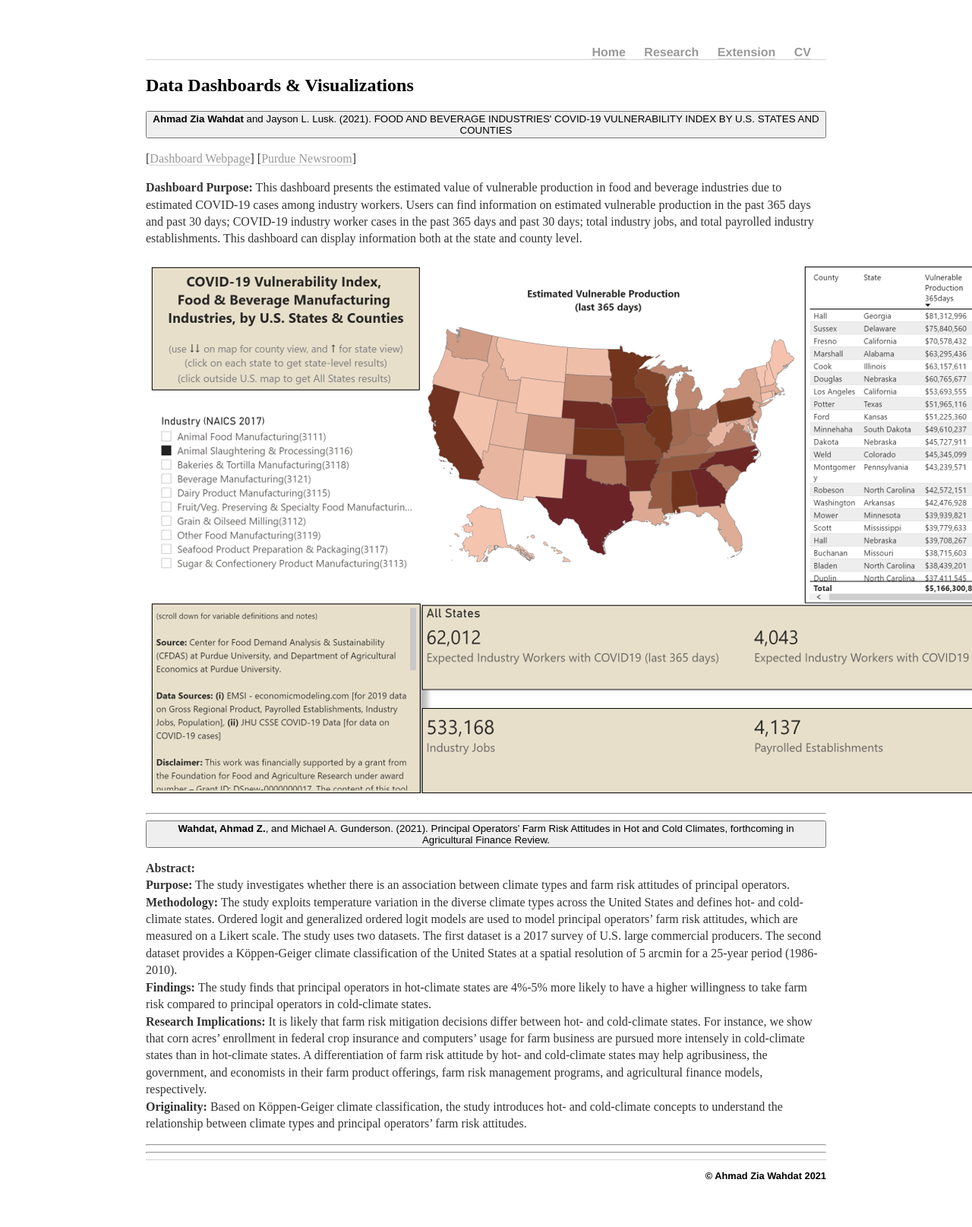
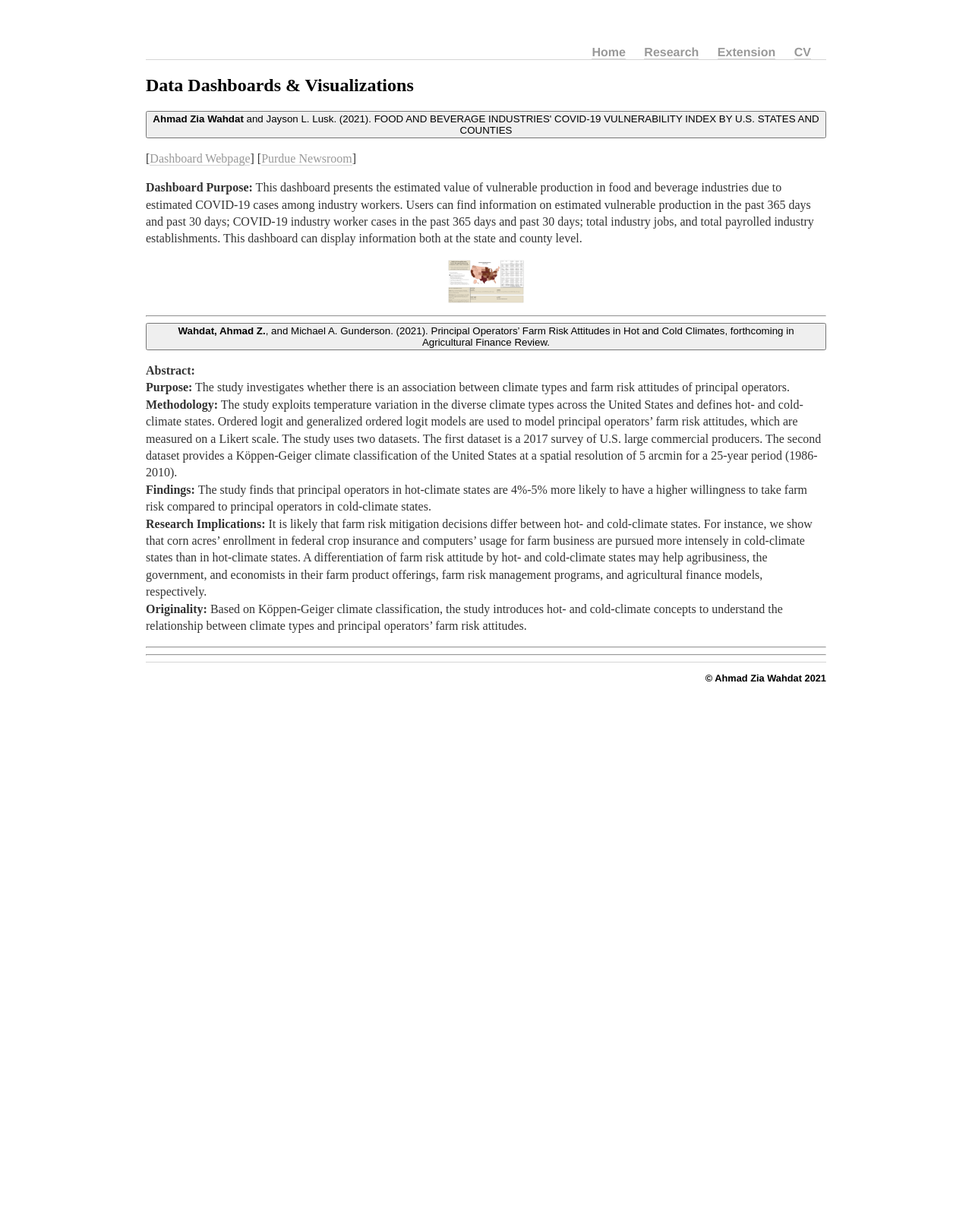
Before and after one commit to awahdat/webpage, a Jekyll site: the page built from extension/index.html, in a window 1280 px wide. Shown: the whole page at 76% size. Built offline with Jekyll 4.4.1, drawn with Linux system fonts in a browser that asks for light colours; after the commit the page ends 960 px from its top, so only the background shows below that.

Commit message:
Update index.html

```diff
--- a/extension/index.html
+++ b/extension/index.html
@@ -19,7 +19,7 @@ description: Extension work of Ahmad Zia Wahdat.
     production in the past 365 days and past 30 days; COVID-19 industry worker cases in the past 365 days and past 30 days;
     total industry jobs, and total payrolled industry establishments. This dashboard can display information both at the state and county level.</p>
 
-	<p><img src="/images/dash1.png" style="display: block; margin: auto;" /></p>
+	<p><img src="/images/dash1.png" width="100" style="display: block; margin: auto;" /></p>
 
 					<hr />
 
```
